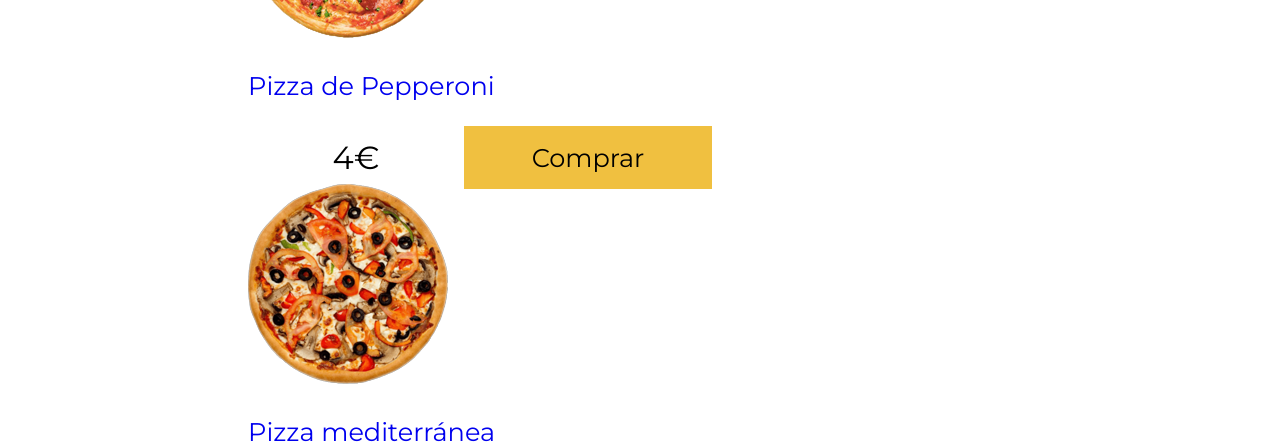
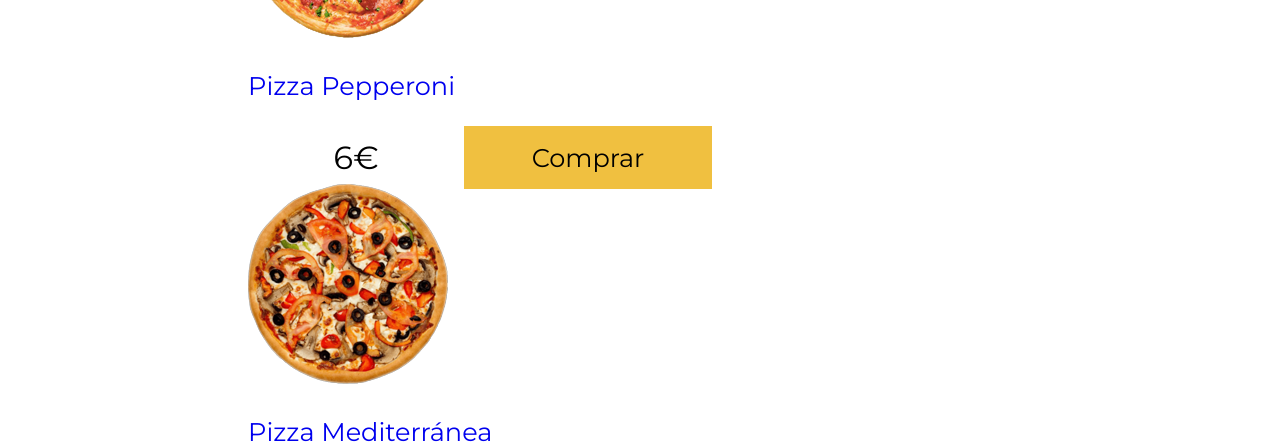
Before and after one commit to RamonPG14/React, a React (Create React App) app: page / in a window 1280 px wide. Shown: the part 364-808 px from the top of the page. Built offline with nearby package versions, Linux system fonts and the light colour scheme.

Commit message:
products backend

```diff
--- a/package.json
+++ b/package.json
@@ -6,14 +6,20 @@
     "@testing-library/jest-dom": "^5.14.1",
     "@testing-library/react": "^11.2.7",
     "@testing-library/user-event": "^12.8.3",
+    "body-parser": "^1.19.0",
+    "express": "^4.17.1",
+    "mongoose": "^5.13.0",
+    "nodemon": "^2.0.7",
     "react": "^17.0.2",
     "react-dom": "^17.0.2",
     "react-modal": "^3.14.3",
     "react-reveal": "^1.2.2",
     "react-scripts": "4.0.3",
+    "shortid": "^2.2.16",
     "web-vitals": "^1.1.2"
   },
   "scripts": {
+    "server": "nodemon server.js",
     "start": "react-scripts start",
     "build": "react-scripts build",
     "test": "react-scripts test",
--- a/src/components/Cart.js
+++ b/src/components/Cart.js
@@ -42,7 +42,7 @@ export default class Cart extends Component {
                                             <img src={item.image} alt={item.tittle}></img>
                                         </div>
                                         <div>
-                                            <div>{item.description}</div>
+                                            <div>{item.tittle}</div>
 
                                             <div className="right">
                                                 {formatCurrency(item.price)} x { item.count } {" "}
--- a/src/components/Filter.js
+++ b/src/components/Filter.js
@@ -9,8 +9,8 @@ export default class filter extends Component {
                 Orden{" "}
                     <select value={this.props.sort} onChange={this.props.sortProducts}>
                         <option>Novedades</option>
-                        <option value="lowest">Precio (desc)</option>
-                        <option value="highest">Precio (asc)</option>
+                        <option value="lowest">Precio (asc)</option>
+                        <option value="highest">Precio (desc)</option>
                     </select>
                 </div>
                 <div className="filter-size">
--- a/src/components/Products.js
+++ b/src/components/Products.js
@@ -32,7 +32,7 @@ export default class Products extends Component {
                                     <a href={"#" + product._id} onClick={()=> this.openModal(product)}>
                                         <img src={product.image} alt={product.tittle}></img>
                                         <p>
-                                            {product.description}
+                                            {product.tittle}
                                         </p>
                                     </a>
                                     <div className="product-price">
--- a/src/data.json
+++ b/src/data.json
@@ -2,50 +2,50 @@
     "products": [
         {
             "_id":"pizza1",
-            "tittle":"Pizza 1",
+            "tittle":"Pizza Pepperoni",
             "image": "/images/pizza1.png",
-            "description": "Pizza de Pepperoni",
+            "description": "Disfruta de la especialidad de la casa, con tomate fresco, extra de queso mozzarella, y doble de pepperoni casero, sazonado con orégano",
             "availableSizes": ["P","M","F"],
-            "price": 4
+            "price": 6
         },
         {
             "_id":"pizza2",
-            "tittle":"Pizza 2",
+            "tittle":"Pizza Mediterránea",
             "image": "/images/pizza2.png",
-            "description": "Pizza mediterránea",
+            "description": "La pizza más fresca y natural, conserva todo el sabor y aroma de las verduras más frescas de la tierra cocidas a la brasa. Está elaborada con trozos de calabacín, pimiento rojo y cebolla asados, acompañados de champiñones y olivas de nuestra huerta.",
             "availableSizes": ["M","F"],
-            "price": 7
+            "price": 7.5
         },
         {
             "_id":"pizza3",
-            "tittle":"Pizza 3",
+            "tittle":"Pizza Vegetariana",
             "image": "/images/pizza3.png",
-            "description": "Pizza Vegetariana",
+            "description": "Para aquellos que disfrutan de la comida más natural, nuestra pizza vegetariana sólo incluirá nuestras verduras más frescas. Contiene salsa de tomate natural, queso mozzarella, tomate RAF y rúcula.",
             "availableSizes": ["M","F"],
             "price": 7
         },
         {
             "_id":"pizza4",
-            "tittle":"Pizza 4",
+            "tittle":"Pizza Picante",
             "image": "/images/pizza4.png",
-            "description": "Pizza Picante",
-            "availableSizes": ["M","F"],
-            "price": 7
+            "description": "Pizza especialmente preparada para los más atrevidos. Aventúrate a probar nuestra pizza más retante, elaborada con salsa de tomate natural, queso mozzarella, salchichas frankfurt repartidas en forma de finas rodajas, orégano, y nuestra más temida selección guindillas, hecha a base de chile jalapeño y pimiento de padrón.",
+            "availableSizes": ["M"],
+            "price": 8
         },
         {
             "_id":"pizza5",
-            "tittle":"Pizza 5",
+            "tittle":"Pizza New York",
             "image": "/images/pizza5.png",
-            "description": "Pizza New York",
+            "description": "Prueba uno de nuestros sabores más atrevidos. Compuesta de salsa de tomate natural, queso mozzarella, finas tiras de pimiento rojo, olivas, el mejor salchichón y una capa de queso rallado por encima, nuestra pizza mejor valorada te dejará con ganas de más",
             "availableSizes": ["M","F"],
-            "price": 7
+            "price": 6.50
         },
         {
             "_id":"pizza6",
-            "tittle":"Pizza 6",
+            "tittle":"Pizza Continental",
             "image": "/images/pizza6.png",
-            "description": "Pizza Continental",
-            "availableSizes": ["M","F"],
+            "description": "Atrévete con el sabor más europeo. Con su combinación de salsa de tomate natural, queso mozzarella, una combinación de finas tiras de pimiento rojo y verde, champiñones y salami, ésta pizza no te dejará indiferente",
+            "availableSizes": ["P","M"],
             "price": 7
         }
     ]
--- a/src/index.css
+++ b/src/index.css
@@ -221,7 +221,7 @@ input{
 
 /* Descripción de los productos */
 .product-details{
-  display: flex;
+  /*display: flex;*/
   flex-wrap: wrap;
   justify-content: space-between;
    max-height: 96vh;
```
Also changed, not shown: server.js (added, +41 -0 lines), 1 other file (tests, documents, lock files or other folders).
